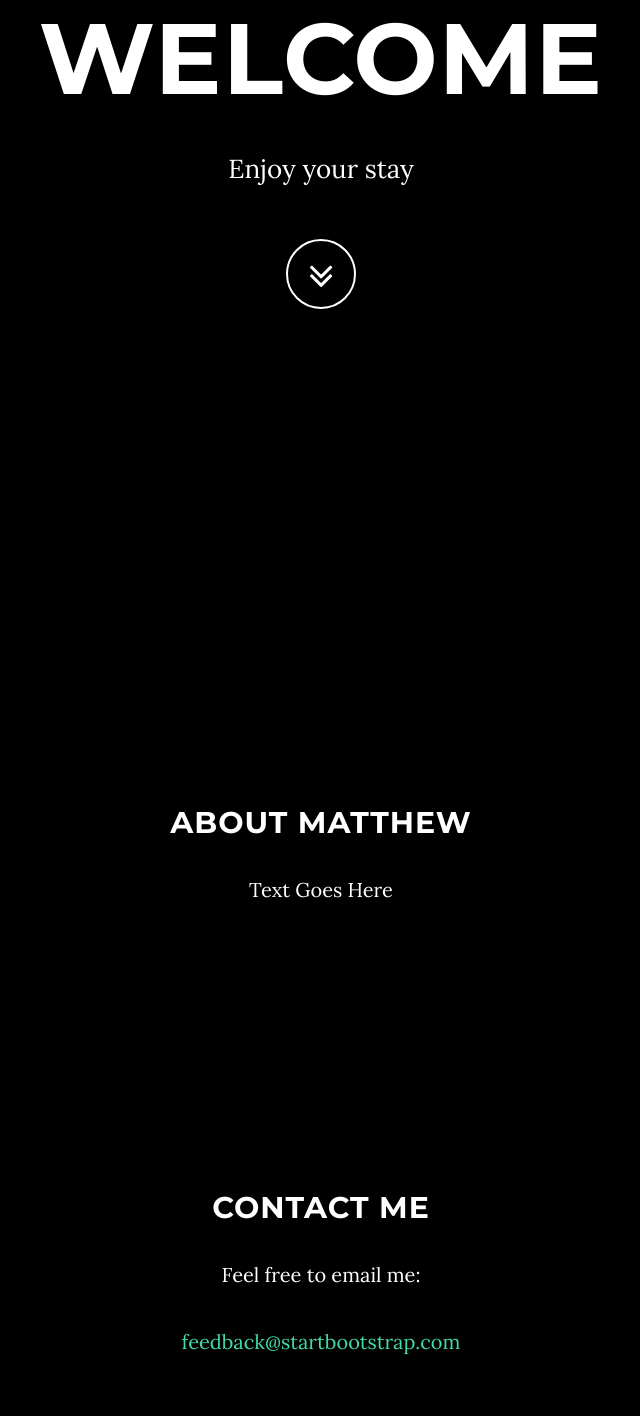
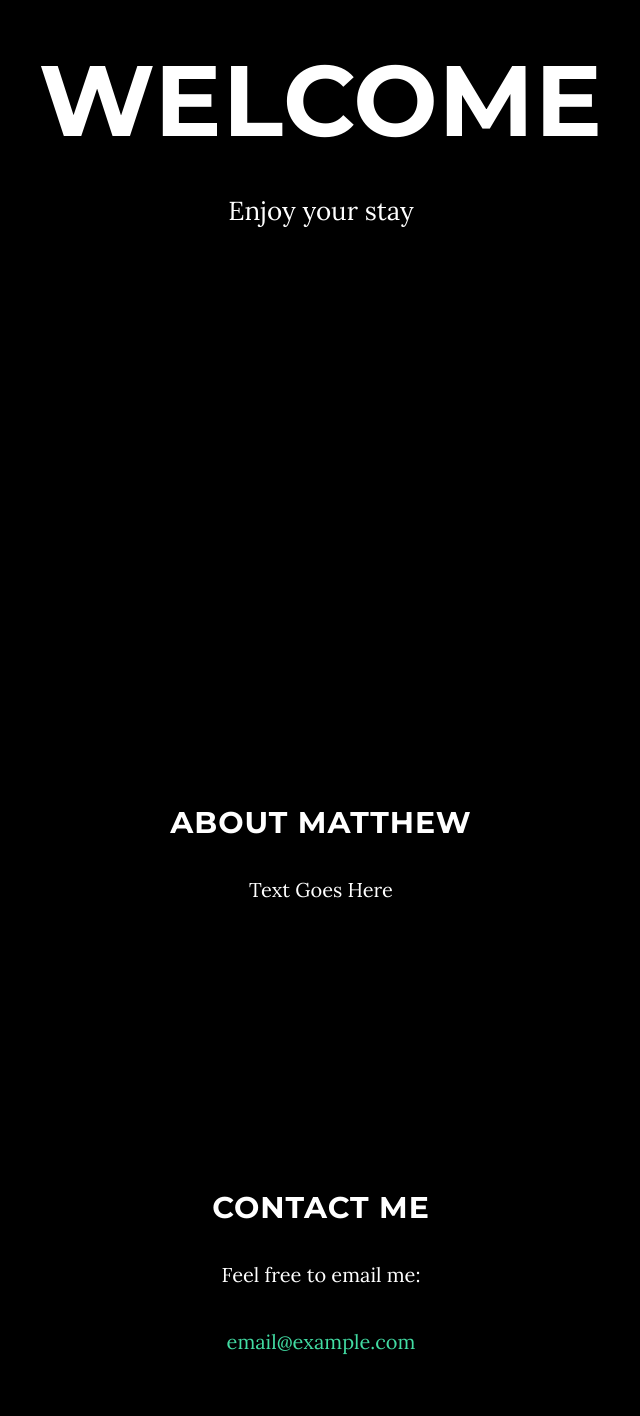
Before and after one commit to MattLaRue/mattlarue.github.io, a plain HTML site: page index.html in a window 1280 px wide. Shown: the part 244-1660 px from the top of the page, without its empty margins (319-959 px from the left). Drawn offline with Linux system fonts and the light colour scheme.

Commit message:
Update index.html

```diff
--- a/index.html
+++ b/index.html
@@ -76,9 +76,6 @@
                     <div class="col-md-8 col-md-offset-2">
                         <h1 class="brand-heading">Welcome</h1>
                         <p class="intro-text">Enjoy your stay</p>
-                        <a href="#about" class="btn btn-circle page-scroll">
-                            <i class="fa fa-angle-double-down animated"></i>
-                        </a>
                     </div>
                 </div>
             </div>
@@ -101,7 +98,7 @@
             <div class="col-lg-8 col-lg-offset-2">
                 <h2>Contact Me</h2>
                 <p>Feel free to email me: </p>
-                <p><a href="mailto:feedback@startbootstrap.com">feedback@startbootstrap.com</a>
+                <p><a href="#">email@example.com</a>
                 </p>
             </div>
         </div>
```
